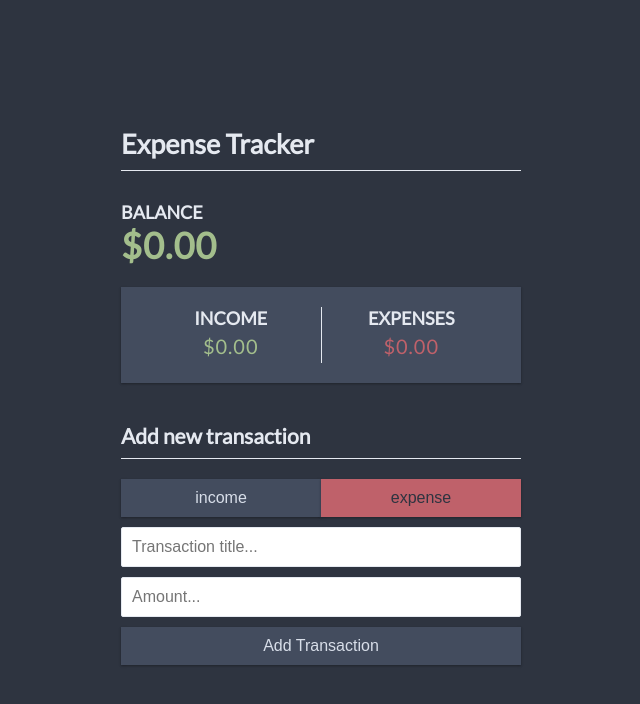
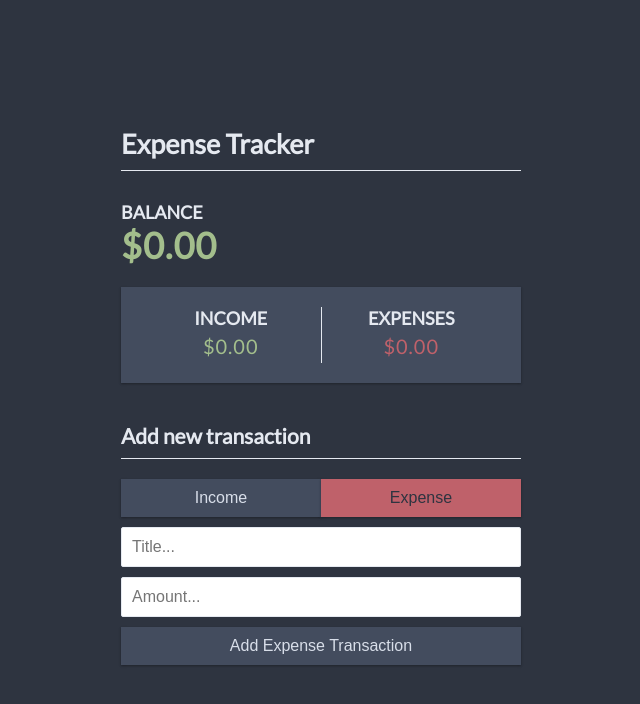
Before and after one commit to 3quanimity/vue-expenses-tracker, a Vue app: page / in a window 1280 px wide. Shown: the top 704 px of the page, without its empty margins (319-959 px from the left). Built offline with nearby package versions, Linux system fonts and the light colour scheme.

Commit message:
Dynamic Add Transaction button with conditional styling

```diff
--- a/src/components/AddTransaction.vue
+++ b/src/components/AddTransaction.vue
@@ -2,6 +2,7 @@
 import { ref } from "vue";
 import { useToast } from "vue-toastification";
 import { TransactionTypes } from "@/enums/transaction.js";
+import { utils } from "@/utils/utils.js";
 
 const toast = useToast();
 
@@ -65,7 +66,7 @@ const setTransactionType = (type) => {
       ]"
       @click="setTransactionType(TransactionTypes.INCOME)"
     >
-      income
+      {{ utils.capitalizeFirstLetter(TransactionTypes.INCOME) }}
     </button>
     <button
       :class="[
@@ -75,7 +76,7 @@ const setTransactionType = (type) => {
       ]"
       @click="setTransactionType(TransactionTypes.EXPENSE)"
     >
-      expense
+      {{ utils.capitalizeFirstLetter(TransactionTypes.EXPENSE) }}
     </button>
   </div>
 
@@ -85,7 +86,7 @@ const setTransactionType = (type) => {
         type="text"
         id="text"
         v-model="transaction.title"
-        placeholder="Transaction title..."
+        placeholder="Title..."
       />
     </div>
     <div class="form-control">
@@ -96,7 +97,15 @@ const setTransactionType = (type) => {
         placeholder="Amount..."
       />
     </div>
-    <button class="btn">Add Transaction</button>
+    <button
+      :class="[
+        'btn',
+        { 'btn--add-expense': transaction.type === TransactionTypes.EXPENSE },
+        { 'btn--add-income': transaction.type === TransactionTypes.INCOME },
+      ]"
+    >
+      Add {{ utils.capitalizeFirstLetter(transaction.type) }} Transaction
+    </button>
   </form>
 </template>
 
@@ -125,6 +134,20 @@ const setTransactionType = (type) => {
       color: var(--nord-polar-night-darkest);
     }
   }
+
+  &--add-income {
+    &:hover {
+      background-color: var(--nord-frost-green);
+      color: var(--nord-polar-night-darkest);
+    }
+  }
+
+  &--add-expense {
+    &:hover {
+      background-color: var(--nord-aurora-red);
+      color: var(--nord-polar-night-darkest);
+    }
+  }
 }
 
 .form-control {
--- a/src/utils/utils.js
+++ b/src/utils/utils.js
@@ -12,4 +12,13 @@ const generateUniqueId = () => {
   return Math.floor(Math.random() * 100000);
 };
 
-export const utils = { formatAmountWithCurrency, generateUniqueId };
+// Capitalize first letter of a string
+const capitalizeFirstLetter = (string) => {
+  return string.charAt(0).toUpperCase() + string.slice(1);
+};
+
+export const utils = {
+  formatAmountWithCurrency,
+  generateUniqueId,
+  capitalizeFirstLetter,
+};
```
